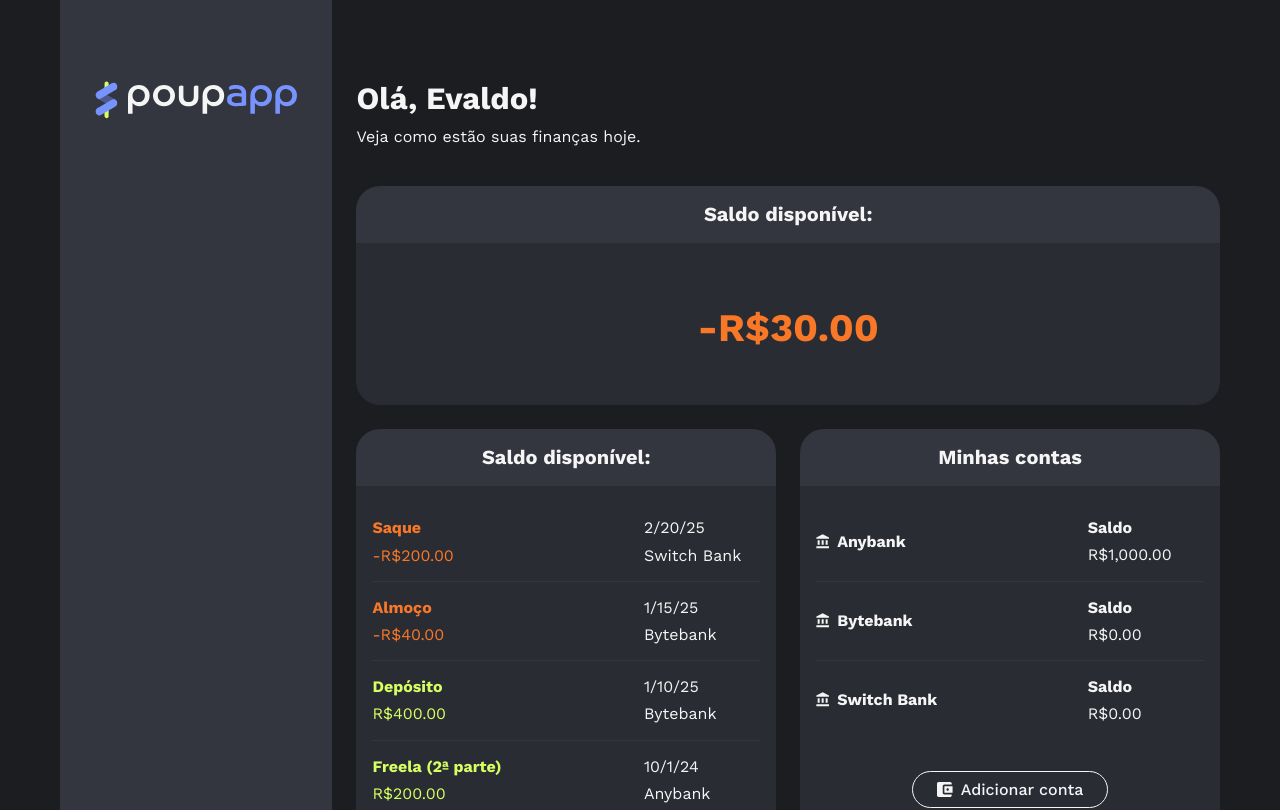
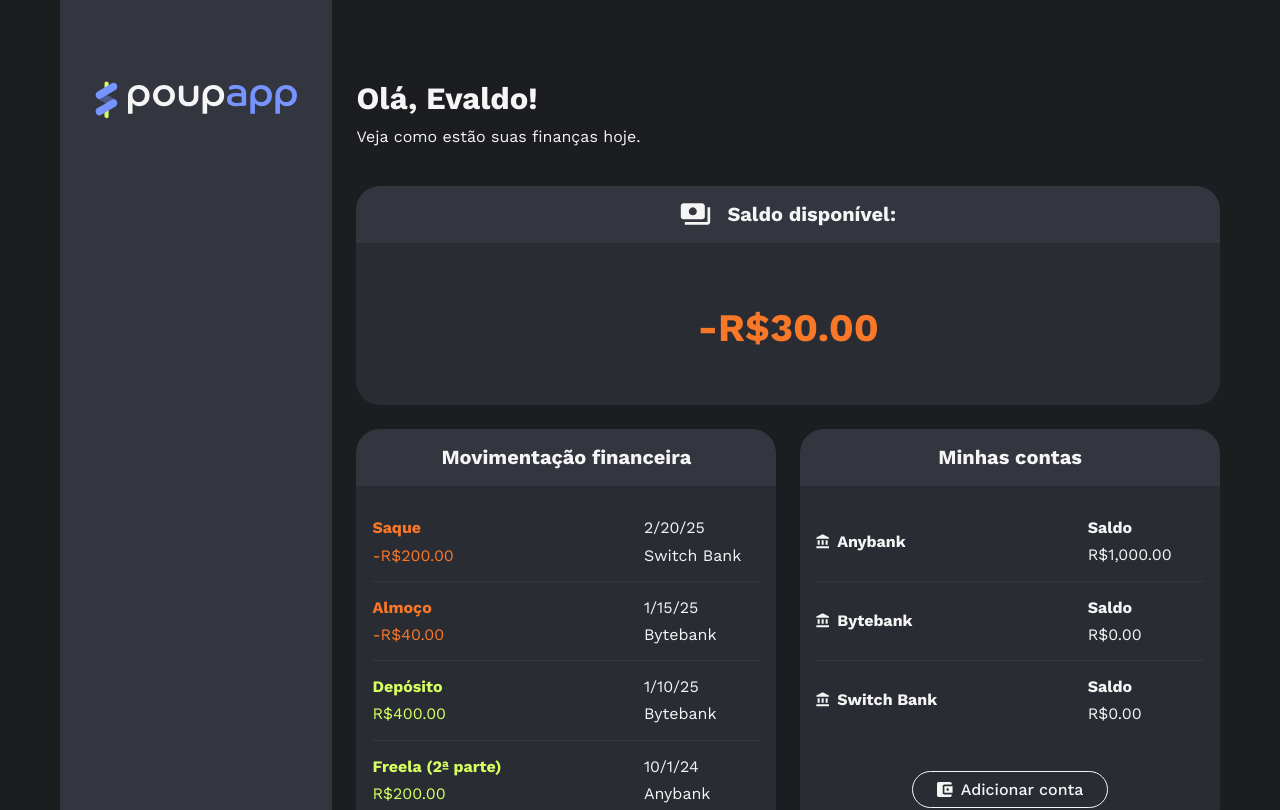
Before and after one commit to matheustorresdev97/poupapp, an Angular app: page / in a window 1280 px wide. Shown: the top 810 px of the page. Built offline with nearby package versions, Linux system fonts and the light colour scheme.

Commit message:
feat: projetando múltiplos conteudos

```diff
--- a/src/app/area-financeira/compartilhados/card/card.component.css
+++ b/src/app/area-financeira/compartilhados/card/card.component.css
@@ -4,6 +4,11 @@
   padding: 1rem;
   font-weight: 700;
   text-align: center;
+
+  display: flex;
+  justify-content: center;
+  align-items: center;
+  gap: 1rem;
 }
 
 .corpo-card {
--- a/src/app/area-financeira/compartilhados/card/card.component.html
+++ b/src/app/area-financeira/compartilhados/card/card.component.html
@@ -1,6 +1,6 @@
 <section class="saldo-card">
   <div class="titulo-wrapper">
-    <h2 class="texto-lg">Saldo disponível:</h2>
+    <ng-content select="[card-titulo]" />
   </div>
 
   <div class="corpo-card">
--- a/src/app/area-financeira/saldo/saldo.component.html
+++ b/src/app/area-financeira/saldo/saldo.component.html
@@ -1,9 +1,12 @@
 <app-card>
+  <img card-titulo src="icones/saldo.svg" alt="" />
+  <h2 card-titulo class="texto-lg">Saldo disponível:</h2>
+
   <span
     class="valor texto-xxxl"
     [appDestaqueValorNumerico]="saldo()"
     corPositiva="var(--violeta-destaque)"
   >
-    {{ saldo() | currency:"BRL" }}
+    {{ saldo() | currency : "BRL" }}
   </span>
 </app-card>
--- a/src/app/area-financeira/transacoes/transacoes.component.html
+++ b/src/app/area-financeira/transacoes/transacoes.component.html
@@ -1,4 +1,6 @@
 <app-card>
+  <h2 card-titulo class="texto-lg">Movimentação financeira</h2>
+
   <div class="transacoes-e-botao">
     <ul>
       @for (transacao of transacoes(); track transacao.id) {
```
Also changed, not shown: public/icones/saldo.svg (added).
